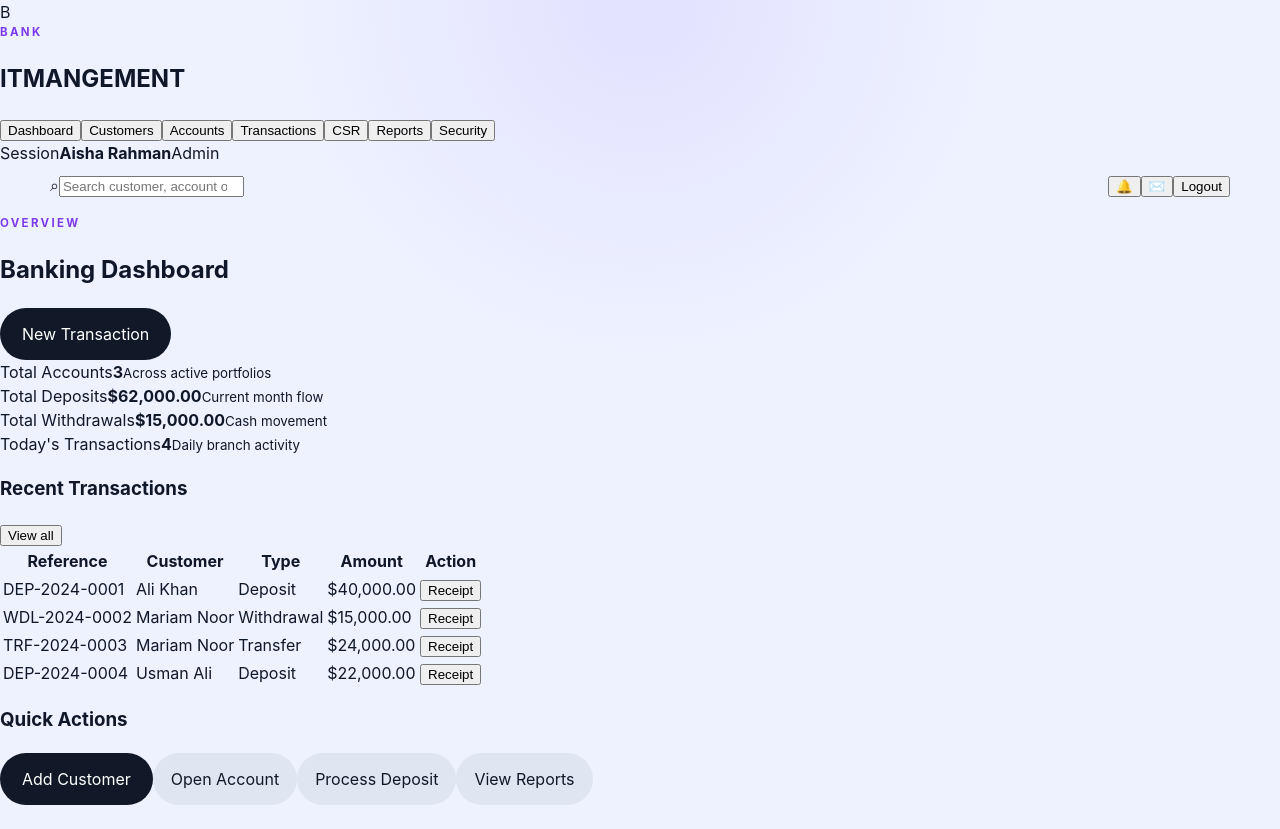
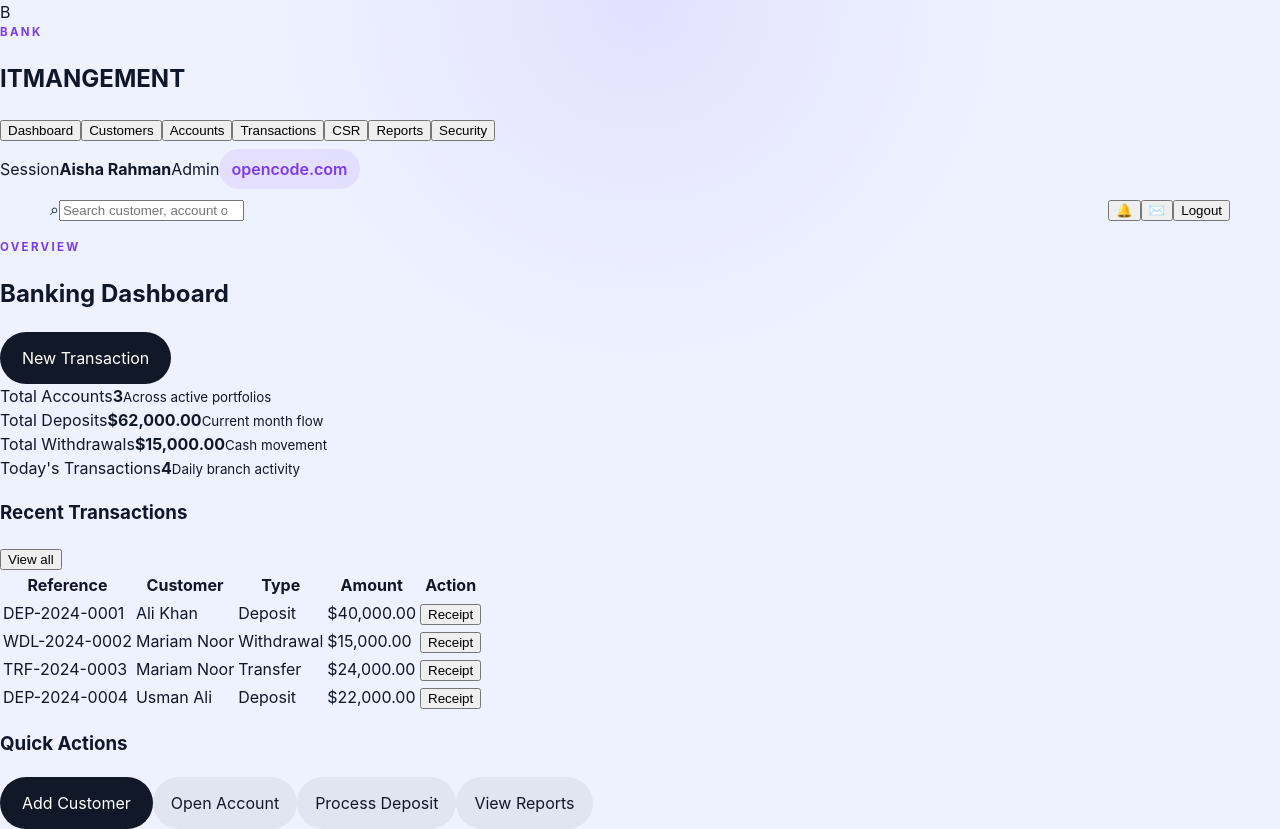
Before and after one commit to sardarsharjeelkhan911-source/ITMANGEMENT.COM, a React (Vite) app: page / in a window 1280 px wide. Before the commit the page ends 805 px from the top, so only its background shows below. Built offline with nearby package versions, Linux system fonts and the light colour scheme.

Commit message:
Add Opencode website link
Co-authored-by: sardarsharjeelkhan911-source <322193444+sardarsharjeelkhan911-source@users.noreply.github.com>

```diff
--- a/src/App.css
+++ b/src/App.css
@@ -382,6 +382,24 @@
   margin-top: 20px;
 }
 
+.opencode-link {
+  display: inline-flex;
+  align-items: center;
+  justify-content: center;
+  width: fit-content;
+  margin-top: 8px;
+  padding: 8px 12px;
+  border-radius: 999px;
+  background: rgba(124, 58, 237, 0.1);
+  color: #7c3aed;
+  font-weight: 600;
+  text-decoration: none;
+}
+
+.opencode-link:hover {
+  background: rgba(124, 58, 237, 0.16);
+}
+
 @media (max-width: 960px) {
   .hero,
   .content-grid,
--- a/src/App.tsx
+++ b/src/App.tsx
@@ -882,6 +882,15 @@ function App() {
             <span className="label">Session</span>
             <strong>{sessionUser?.fullName ?? 'Guest'}</strong>
             <span className="tag">{sessionUser?.role ?? 'Not signed in'}</span>
+            <a
+              className="opencode-link"
+              href="https://opencode.com"
+              target="_blank"
+              rel="noreferrer"
+              aria-label="Visit opencode.com"
+            >
+              opencode.com
+            </a>
           </div>
         </aside>
 
```
